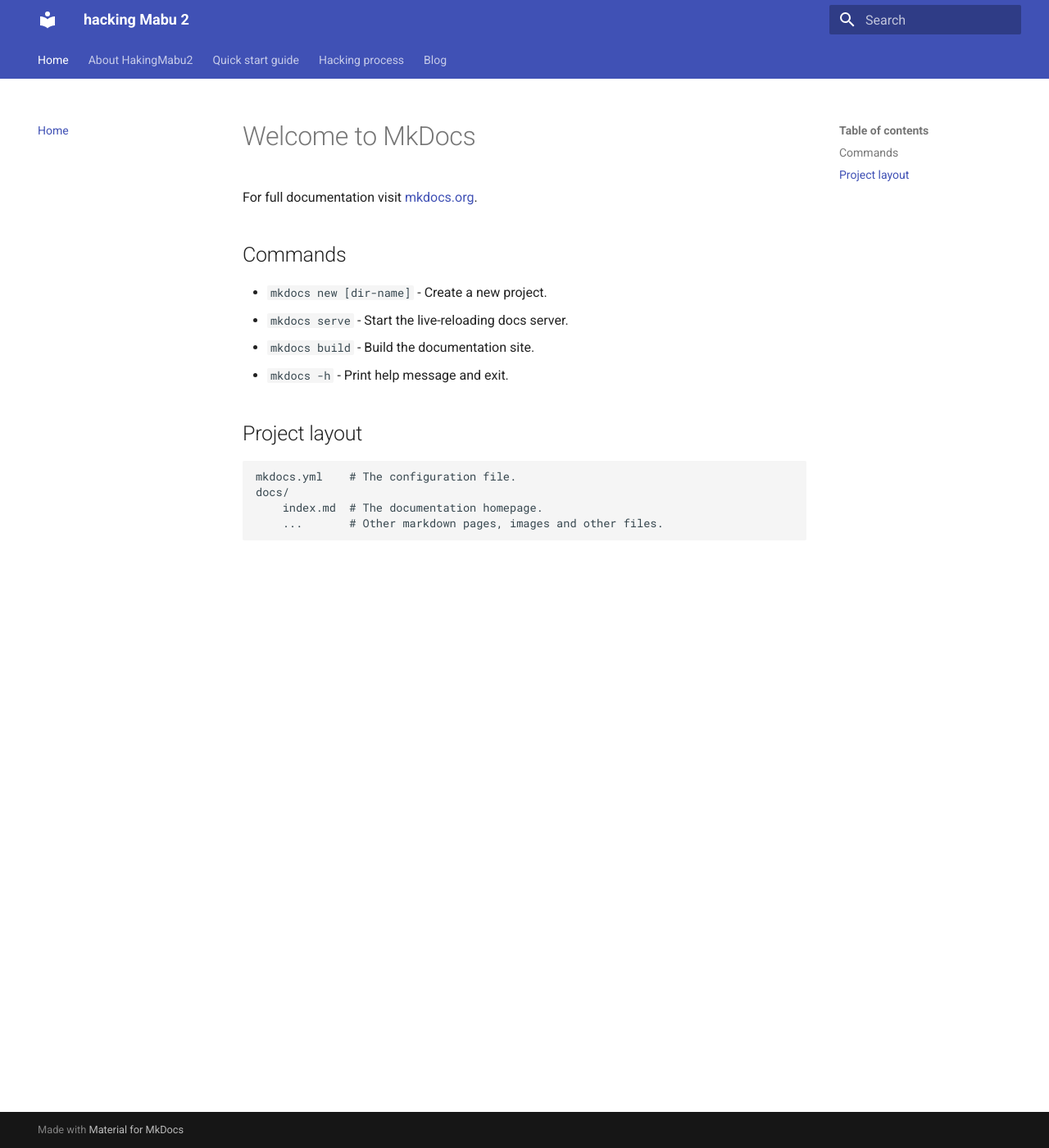
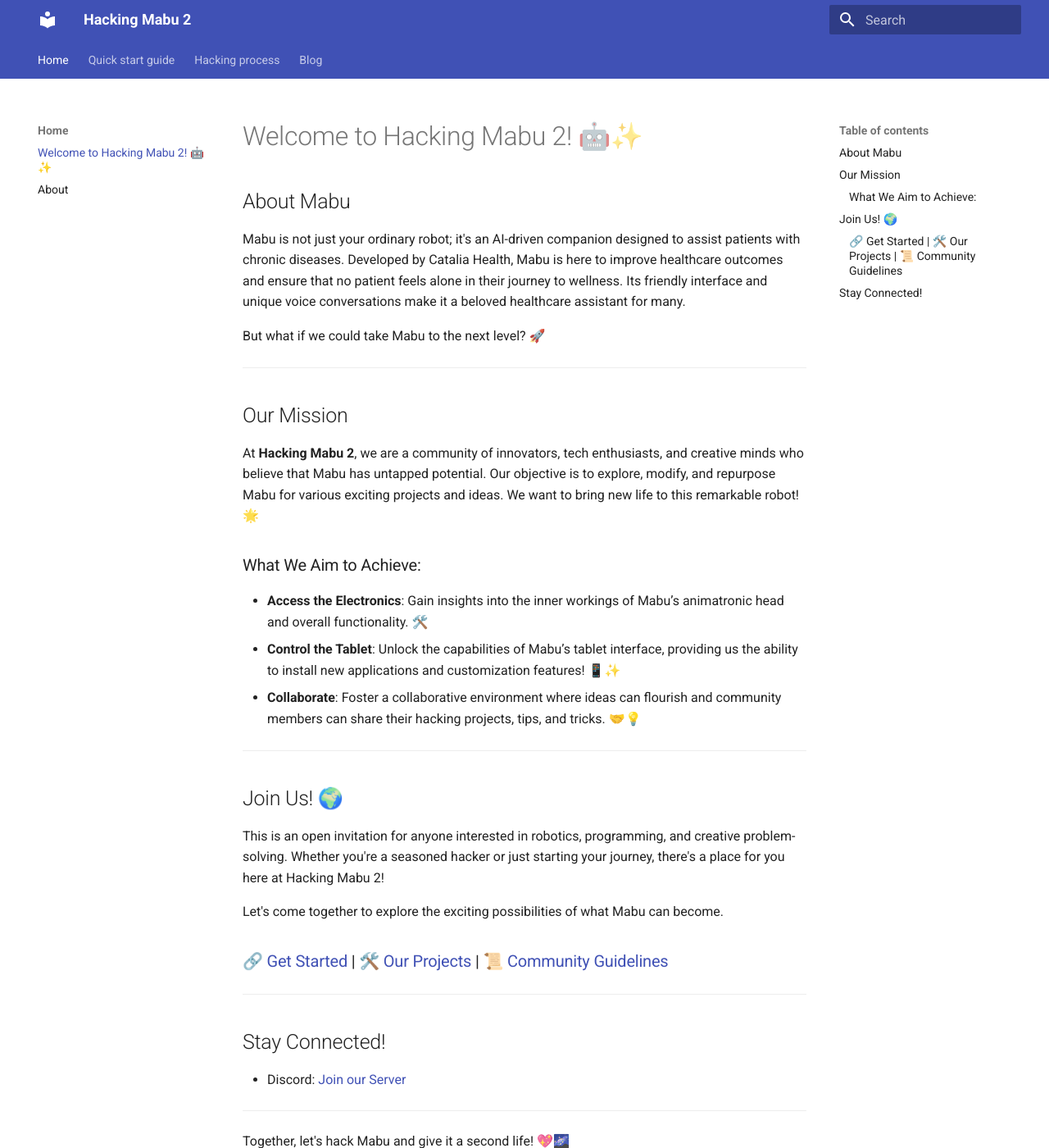
Before and after one commit to electronick-co/hacking_mabu2, an MkDocs documentation site: the page built from docs/index.md, in a window 1280 px wide and 1400 px high. Shown: the whole window at 82% size. Built offline with MkDocs 1.6.1 and Material for MkDocs 9.7.7, drawn with Linux system fonts in a browser that asks for light colours.

Commit message:
first version of index

```diff
--- a/docs/index.md
+++ b/docs/index.md
@@ -1,17 +1,34 @@
-# Welcome to MkDocs
+# Welcome to Hacking Mabu 2! 🤖✨
 
-For full documentation visit [mkdocs.org](https://www.mkdocs.org).
+## About Mabu
+Mabu is not just your ordinary robot; it's an AI-driven companion designed to assist patients with chronic diseases. Developed by Catalia Health, Mabu is here to improve healthcare outcomes and ensure that no patient feels alone in their journey to wellness. Its friendly interface and unique voice conversations make it a beloved healthcare assistant for many.
 
-## Commands
+But what if we could take Mabu to the next level? 🚀
 
-* `mkdocs new [dir-name]` - Create a new project.
-* `mkdocs serve` - Start the live-reloading docs server.
-* `mkdocs build` - Build the documentation site.
-* `mkdocs -h` - Print help message and exit.
+---
 
-## Project layout
+## Our Mission
+At **Hacking Mabu 2**, we are a community of innovators, tech enthusiasts, and creative minds who believe that Mabu has untapped potential. Our objective is to explore, modify, and repurpose Mabu for various exciting projects and ideas. We want to bring new life to this remarkable robot! 🌟
 
-    mkdocs.yml    # The configuration file.
-    docs/
-        index.md  # The documentation homepage.
-        ...       # Other markdown pages, images and other files.
+### What We Aim to Achieve:
+- **Access the Electronics**: Gain insights into the inner workings of Mabu’s animatronic head and overall functionality. 🛠️
+- **Control the Tablet**: Unlock the capabilities of Mabu’s tablet interface, providing us the ability to install new applications and customization features! 📱✨
+- **Collaborate**: Foster a collaborative environment where ideas can flourish and community members can share their hacking projects, tips, and tricks. 🤝💡
+
+---
+
+## Join Us! 🌍
+This is an open invitation for anyone interested in robotics, programming, and creative problem-solving. Whether you're a seasoned hacker or just starting your journey, there's a place for you here at Hacking Mabu 2!
+
+Let's come together to explore the exciting possibilities of what Mabu can become.
+
+### 🔗 [Get Started](#) | 🛠️ [Our Projects](#) | 📜 [Community Guidelines](#)
+
+---
+
+## Stay Connected!
+- Discord: [Join our Server](https://discord.gg/EQWBHdRd)
+
+---
+
+Together, let's hack Mabu and give it a second life! 💖🌌
--- a/mkdocs.yml
+++ b/mkdocs.yml
@@ -1,5 +1,5 @@
-site_name: hacking Mabu 2
-site_url: https://mydomain.org/mysite
+site_name: Hacking Mabu 2
+site_url: https://electronick-co.github.io/hacking_mabu2/
 theme:
   name: material
 
@@ -19,8 +19,8 @@
 
 # Page tree
 nav:
-  - Home: index.md
-  - About HakingMabu2:
+  - Home:
+    - index.md
     - about.md
   - Quick start guide:
     - quickstart_guide.md
```
